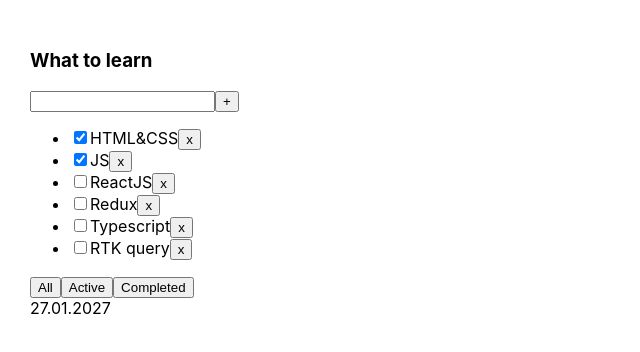
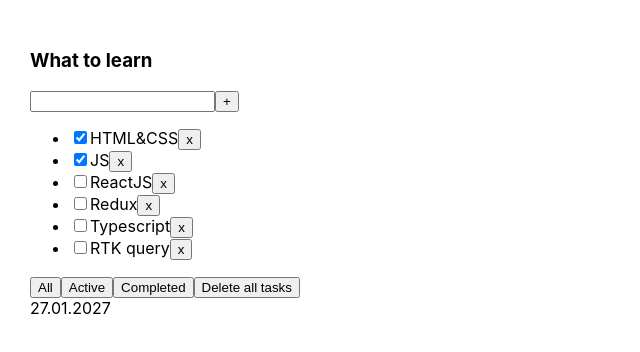
Before and after one commit to Uladzislau25/todolist-01, a React (Vite) app: page / in a window 1280 px wide. Shown: the top 352 px of the page, without its empty margins (0-640 px from the left). Built offline with nearby package versions, Linux system fonts and the light colour scheme.

Commit message:
feat: add logik in todolist

```diff
--- a/src/App.tsx
+++ b/src/App.tsx
@@ -7,9 +7,7 @@
     title: string
     isDone: boolean
 }
-export type filterType= 'all' | 'active' | 'completed';
 export const App = () => {
-
 
     const [tasks, setTasks] = useState<Task[]>( [
         {id: 1, title: 'HTML&CSS', isDone: true},
@@ -19,35 +17,16 @@
         {id: 5, title: 'Typescript', isDone: false},
         {id: 6, title: 'RTK query', isDone: false},
     ])
-    const deleteTask = (taskId: number) => {
-        const filteredTasks = tasks.filter(task => {
-            return task.id !== taskId
-        })
-        setTasks(filteredTasks);
-    }
 
-    const [filter, setFilter] = useState<filterType>('all')
-
-    const changeFilter = (filter: filterType) => {
-        setFilter(filter)
-    }
-
-    let filterTasks = tasks
-    if(filter === 'active'){
-        filterTasks = tasks.filter(task => !task.isDone)
-    }
-    if (filter === 'completed'){
-        filterTasks = tasks.filter(task => task.isDone)
-    }
 
     return (
         <div className="app">
             <TodolistItem
                 title="What to learn"
-                tasks={filterTasks}
+                tasks={tasks}
                 date="27.01.2027"
-                deleteTask={deleteTask}
-            changeFilter={changeFilter}/>
+                setTasks={setTasks}
+              />
         </div>
     )
 }
--- a/src/TodolistItem.tsx
+++ b/src/TodolistItem.tsx
@@ -1,19 +1,52 @@
-import {filterType, Task} from "./App";
+import {Task} from "./App";
 import {Button} from "./button.tsx";
+import {useState} from "react";
+
+
+
+type filterType= 'all' | 'active' | 'completed' | 'deleted';
 
 type Props = {
     title: string
     tasks: Task[]
     date?: string
-    deleteTask: (taskId: number) => void
-    changeFilter: (filter: filterType) => void
+    setTasks: (tasks: Task[]) => void
 }
 
-export const TodolistItem = ({title, tasks, date, deleteTask, changeFilter}: Props) => {
-    const taskList = tasks.length === 0
-    ? <span>is empty</span>
-        : <ul>
-            {tasks.map(task => {
+export const TodolistItem = ({title, tasks, date, setTasks}: Props) => {
+
+    // Удаление тасок по Id
+    const deleteTask = (taskId: number) => {
+        const filteredTasks = tasks.filter(task => {
+            return task.id !== taskId
+        })
+        setTasks(filteredTasks);
+    }
+
+
+    // Фильтрация тасок по типу
+    const [filter, setFilter] = useState<filterType>('all')
+
+    const changeFilter = (filter: filterType) => {
+        setFilter(filter)
+    }
+
+    let filterTasks = tasks
+    if(filter === 'active'){
+        filterTasks = tasks.filter(task => !task.isDone)
+    }
+    if (filter === 'completed'){
+        filterTasks = tasks.filter(task => task.isDone)
+    }
+    if (filter === 'deleted'){
+        filterTasks = []
+    }
+
+
+
+    const taskList = filterTasks.length === 0 ? <span>is empty</span> :
+        <ul>
+            {filterTasks.map(task => {
                 return (
                     <li key={task.id}>
                         <input type="checkbox" checked={task.isDone}/>
@@ -37,6 +70,7 @@
                 <Button onClickFunction={()=>(changeFilter('all'))} title={"All"}/>
                 <Button onClickFunction={()=>(changeFilter('active'))} title={"Active"}/>
                 <Button onClickFunction={()=>(changeFilter('completed'))} title={"Completed"}/>
+                <Button onClickFunction={()=>(changeFilter('deleted'))} title={"Delete all tasks"}/>
             </div>
             <div>{date}</div>
         </div>
```
